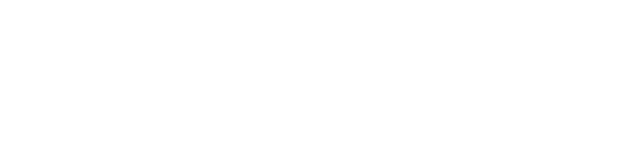
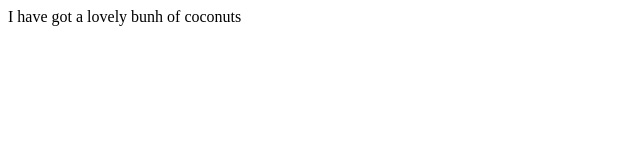
Before and after one commit to dugenhiser/dugenhiser.github.io, a plain HTML site: page index.html in a window 1280 px wide. Shown: the whole page, without its empty margins (0-640 px from the left). Drawn offline with Linux system fonts and the light colour scheme.

Commit message:
push this

```diff
--- a/index.html
+++ b/index.html
@@ -10,7 +10,7 @@
 	</head>
 	<body>
 		<div>
-			<p></p>
+			<p>I have got a lovely bunh of coconuts</p>
 		</div>
 	</body>
 </html>
```
